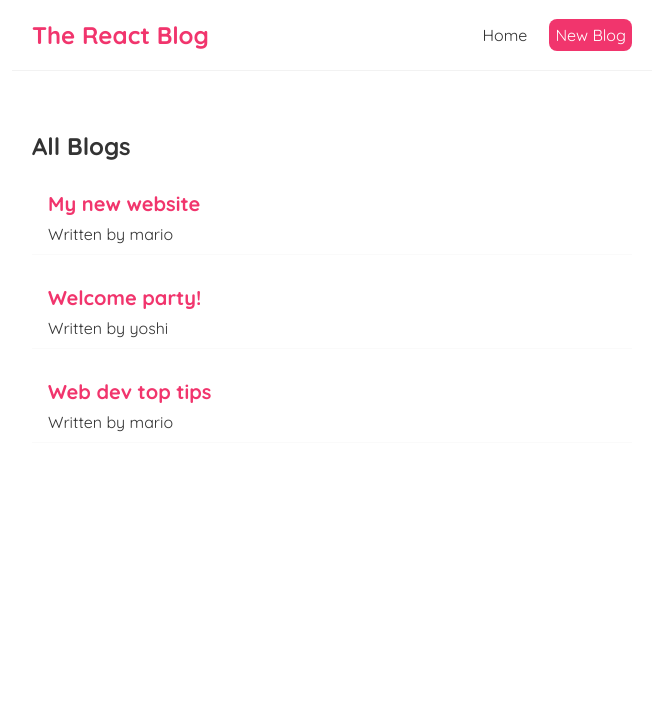
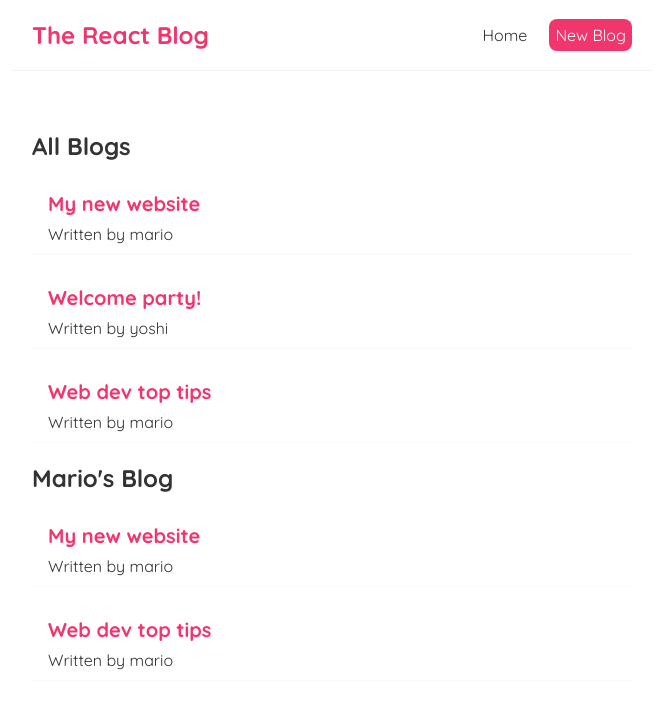
Before and after one commit to sayemalmahdi/react-blog, a React (Create React App) app: page / in a window 1280 px wide. Shown: the top 708 px of the page, without its empty margins (308-971 px from the left). Built offline with nearby package versions, Linux system fonts and the light colour scheme.

Commit message:
Reusing Components

```diff
--- a/src/components/Home.js
+++ b/src/components/Home.js
@@ -12,6 +12,7 @@
   return (
     <div className="home">
       <BlogList blogs={blogs} title="All Blogs" />
+      <BlogList blogs={blogs.filter((blog) => blog.author === 'mario' )} title="Mario's Blog" />
     </div>
   )
 }
```
